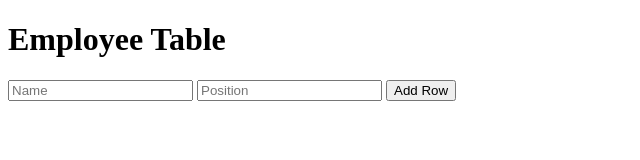
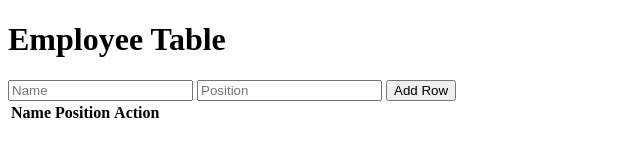
Before and after one commit to payce06/Employees-Table, a plain HTML site: page index.html in a window 1280 px wide. Shown: the whole page, without its empty margins (0-640 px from the left). Drawn offline with Linux system fonts and the light colour scheme.

Commit message:
index-html

```diff
--- a/index.html
+++ b/index.html
@@ -14,3 +14,20 @@
             <input type="text" id="position" placeholder="Position" required />
             <button type="submit">Add Row</button>
         </form>
+
+                <table id="employee-table">
+            <thead>
+                <tr>
+                    <th>Name</th>
+                    <th>Position</th>
+                    <th>Action</th>
+                </tr>
+            </thead>
+            <tbody>
+                <!--The rows will be added here-->
+            </tbody>
+        </table>
+
+        <script src="script.js"></script>
+    </body>
+</html>
```
